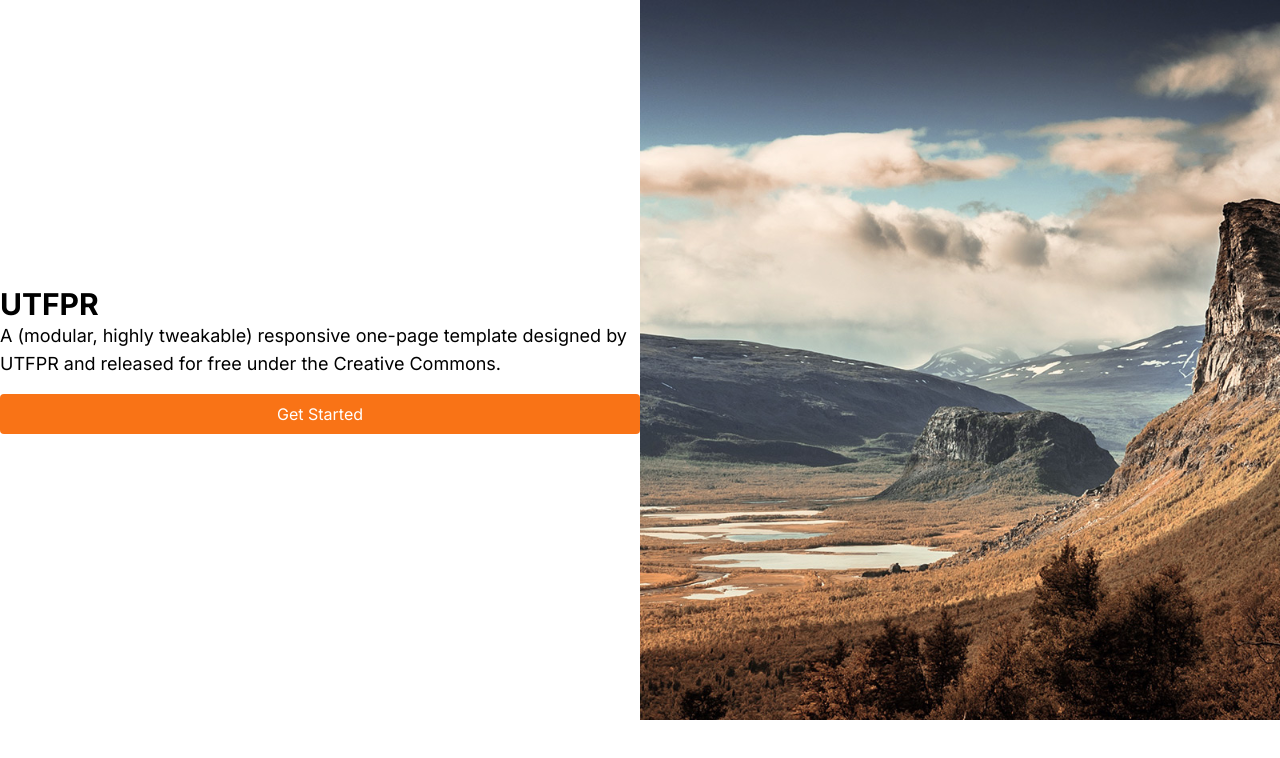
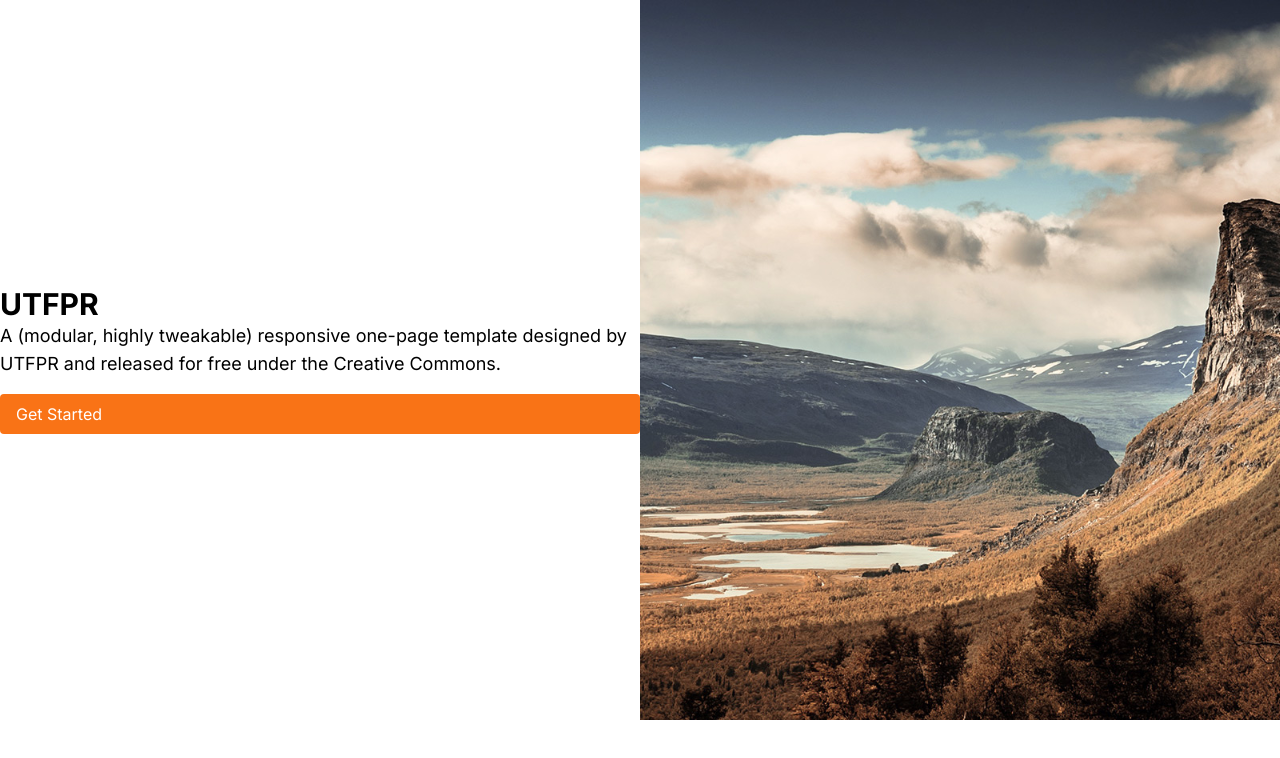
Before and after one commit to uWaanted/provads, a Next.js app: page / in a window 1280 px wide. Shown: the top 758 px of the page. Built offline with nearby package versions, Linux system fonts and the light colour scheme.

Commit message:
button for a

```diff
--- a/app/components/Section1.tsx
+++ b/app/components/Section1.tsx
@@ -6,9 +6,12 @@ export default function Section1() {
         <h1 className="text-lg">
           A (modular, highly tweakable) responsive one-page template designed by UTFPR and released for free under the Creative Commons.
         </h1>
-        <button className="bg-orange-500 text-white px-4 py-2 rounded hover:bg-light-blue-500 hover:text-white mt-4">
+        <a
+          href="#"
+          className="bg-orange-500 text-white px-4 py-2 rounded hover:bg-light-blue-500 hover:text-white mt-4 inline-block"
+        >
           Get Started
-        </button>
+        </a>
       </div>
       <div className="flex-1 text-right">
         <img src="/img/banner.svg" alt="Descrição da Imagem" />
```
